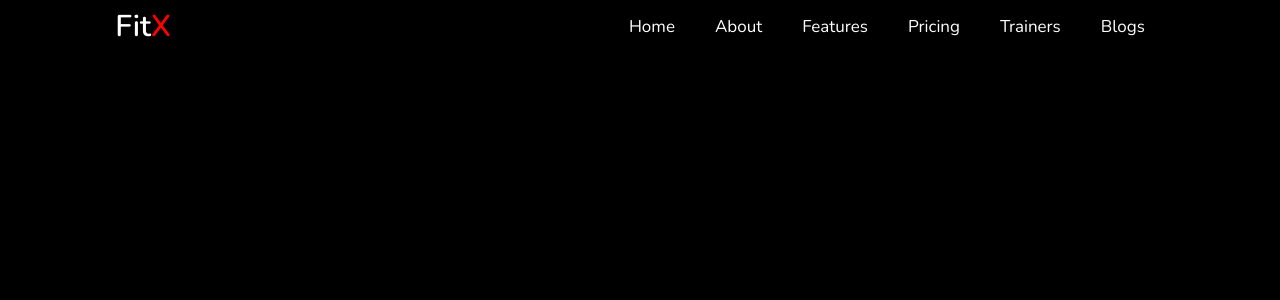
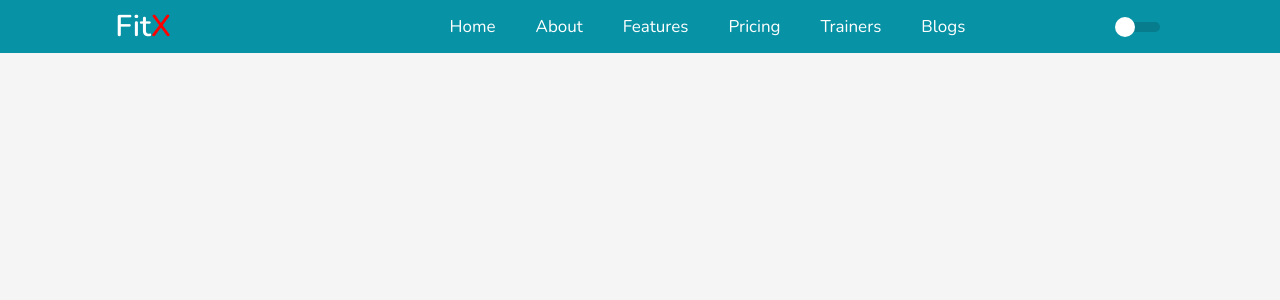
Before and after one commit to anderson-pixel/fitx, a React (Create React App) app: page / in a window 1280 px wide. Shown: the top 300 px of the page. Built offline with nearby package versions, Linux system fonts and the light colour scheme.

Commit message:
Created Background Theme Toggle

```diff
--- a/package.json
+++ b/package.json
@@ -15,10 +15,13 @@
     "@types/react-dom": "^18.0.0",
     "font-awesome": "^4.7.0",
     "node-sass": "^7.0.1",
+    "polished": "^4.2.2",
     "react": "^18.1.0",
     "react-dom": "^18.1.0",
     "react-icons": "^4.3.1",
     "react-scripts": "5.0.1",
+    "react-scroll": "^1.8.7",
+    "react-switch": "^6.0.0",
     "styled-components": "^5.3.5",
     "typescript": "^4.4.2",
     "web-vitals": "^2.1.0"
@@ -48,6 +51,7 @@
     ]
   },
   "devDependencies": {
+    "@types/react-scroll": "^1.8.3",
     "@types/styled-components": "^5.1.25"
   }
 }
--- a/src/App.tsx
+++ b/src/App.tsx
@@ -1,13 +1,27 @@
-import React from 'react';
-import { Header } from './components/header';
+import React, {useState} from 'react';
+import GlobalStyle from './styles/global';
+import { ThemeProvider } from 'styled-components';
+import light from './styles/themes/light';
+import dark from './styles/themes/dark';
+import Header from './components/header/header';
 import { Navbar } from './components/navbar';
 
 function App() {
+
+  const [theme, setTheme] = useState(light);
+
+  const toggleTheme = () => {
+    setTheme(theme.title === 'light'? dark : light);
+  };
+
   return (
+    <ThemeProvider theme={theme}>
     <div className="App">
+      <GlobalStyle/>
       <Navbar />
-      <Header />
+      <Header toggleTheme={toggleTheme} />
     </div>
+    </ThemeProvider>
   );
 }
 
--- a/src/components/header.tsx
+++ /dev/null
@@ -1,92 +0,0 @@
-import React from 'react';
-import styled from 'styled-components'
-import { FontAwesomeIcon } from '@fortawesome/react-fontawesome'
-import {faBars} from '@fortawesome/free-solid-svg-icons'
-
-const HeaderContainer = styled.header`
-position: fixed;
-top: 0;
-left: 0;
-right: 0;
-display: flex;
-align-items: center;
-justify-content: space-between;
-padding: 0 9%;
-background: black;
-
-@media (max-width: 991px) {
-  padding: 0 2rem;
-}
-
-@media (max-width: 768px) {
-  padding: 2rem;
-}
-
-@media (max-width: 768px) {
-  .navbar {
-    position: absolute;
-    top: 99%;
-    left: 0;
-    right: 0;
-    background: #111;
-  }
-}
-
-.logo {
-  font-weight: bolder;
-  color: #fff;
-  font-size: 3rem;
-
-  span {
-    color: red;
-  }
-}
-
-.navbar a{
-  display: inline-block;
-  padding: 1.5rem 2rem;
-  font-size: 1.7rem;
-  color: #fff;
-
-  &:hover {
-    background: red;
-  }
-
-  @media (max-width: 768px) {
-    display: block;
-    font-size: 2rem;
-  }
-}
-
-#menu-btn {
-  font-size: 3rem;
-  color: #fff;
-  display: none;
-  cursor: pointer;
-
-  @media (max-width: 768px) {
-  display: inline-block;
-}
-}
-`
-
-export const Header: React.FC = () => {
-  return (
-    <HeaderContainer>
-        <a href="#logo" className="logo">Fit<span>X</span></a>
-
-        <div  className="fas fa-bars">
-        <FontAwesomeIcon id="menu-btn" style={{color: 'white'}} icon={faBars}></FontAwesomeIcon>
-        </div>
-
-        <nav className="navbar">
-          <a href="#home">home</a>
-          <a href="#about">about</a>
-          <a href="#fetures">features</a>
-          <a href="#pricing">pricing</a>
-          <a href="#trainers">trainers</a>
-          <a href="#blogs">blogs</a>
-        </nav>
-    </HeaderContainer>
-  );
-};
--- /dev/null
+++ b/src/components/header/header.tsx
@@ -0,0 +1,49 @@
+import React, { useContext } from 'react';
+import { ThemeContext } from 'styled-components'
+import { shade } from 'polished'
+import { FontAwesomeIcon } from '@fortawesome/react-fontawesome'
+import {faBars} from '@fortawesome/free-solid-svg-icons'
+import { Container } from './styles';
+import Switch from 'react-switch';
+
+interface Props {
+  toggleTheme(): void;
+}
+
+const Header: React.FC<Props> = ({ toggleTheme }) => {
+
+  const {colors, title } = useContext(ThemeContext);
+
+  return (
+    <Container>
+        <a href="#logo" className="logo">Fit<span>X</span></a>
+
+        <div  className="fas fa-bars">
+        <FontAwesomeIcon id="menu-btn" style={{color: 'white'}} icon={faBars}></FontAwesomeIcon>
+        </div>
+
+        <nav className="navbar">
+          <a href="#home">home</a>
+          <a href="#about">about</a>
+          <a href="#fetures">features</a>
+          <a href="#pricing">pricing</a>
+          <a href="#trainers">trainers</a>
+          <a href="#blogs">blogs</a>
+        </nav>
+
+        <Switch
+        onChange={toggleTheme}
+        checked={title === 'dark'}
+        checkedIcon={false}
+        uncheckedIcon={false}
+        height={10}
+        width={40}
+        handleDiameter={20}
+        offColor={shade(0.15, colors.primary)}
+        onColor={colors.secundary}
+        />
+    </Container>
+  );
+};
+
+export default Header;
--- /dev/null
+++ b/src/components/header/styles.ts
@@ -0,0 +1,74 @@
+import styled from 'styled-components'
+
+export const Container = styled.div`
+position: fixed;
+top: 0;
+left: 0;
+right: 0;
+display: flex;
+align-items: center;
+justify-content: space-between;
+padding: 0 9%;
+background: ${props => props.theme.colors.primary};
+color: #fff;
+
+@media (max-width: 991px) {
+  padding: 0 2rem;
+}
+
+@media (max-width: 768px) {
+  padding: 2rem;
+}
+
+@media (max-width: 768px) {
+  .navbar {
+    position: absolute;
+    top: 99%;
+    left: 0;
+    right: 0;
+    background: #111;
+    clip-path: polygon(0 0, 100% 0, 100% 0, 0 0);
+  }
+}
+
+.logo {
+  font-weight: bolder;
+  color: #fff;
+  font-size: 3rem;
+
+  span {
+    color: red;
+  }
+}
+
+.navbar a{
+  display: inline-block;
+  padding: 1.5rem 2rem;
+  font-size: 1.7rem;
+  color: #fff;
+
+  &:hover {
+    background: red;
+  }
+
+  @media (max-width: 768px) {
+    display: block;
+    font-size: 2rem;
+  }
+}
+
+#menu-btn {
+  font-size: 3rem;
+  color: #fff;
+  display: none;
+  cursor: pointer;
+
+@media (max-width: 768px) {
+    display: inline-block;
+
+    &.fa-times{
+      transform: rotate(90deg);
+    }
+  }
+}
+`
--- a/src/index.scss
+++ b/src/index.scss
@@ -37,10 +37,6 @@
   }
 }
 
-body {
-  background: $black;
-}
-
 code {
   font-family: source-code-pro, Menlo, Monaco, Consolas, 'Courier New',
     monospace;
--- /dev/null
+++ b/src/styles/global.ts
@@ -0,0 +1,8 @@
+import { createGlobalStyle } from "styled-components";
+
+export default createGlobalStyle`
+body {
+    background: ${props => props.theme.colors.background};
+    color: ${props => props.theme.colors.text};
+}
+`;
--- /dev/null
+++ b/src/styles/themes/dark.ts
@@ -0,0 +1,11 @@
+export default {
+    title: 'dark',
+
+    colors: {
+        primary: '#0892A5',
+        secundary: '#0CA4A5',
+
+        background: '#222',
+        text: '#fff'
+    },
+};
--- /dev/null
+++ b/src/styles/themes/light.ts
@@ -0,0 +1,11 @@
+export default {
+    title: 'light',
+
+    colors: {
+        primary: '#0892A5',
+        secundary: '#0CA4A5',
+
+        background: '#f5f5f5',
+        text: '#333'
+    },
+};
--- a/tsconfig.json
+++ b/tsconfig.json
@@ -22,5 +22,8 @@
   },
   "include": [
     "src"
+  ],
+  "files": [
+    "src/styles/themes/styled.d.ts"
   ]
 }
```
Also changed, not shown: src/styles/themes/styled.d.ts (added, +15 -0 lines), 2 other files (tests, documents, lock files or other folders).
